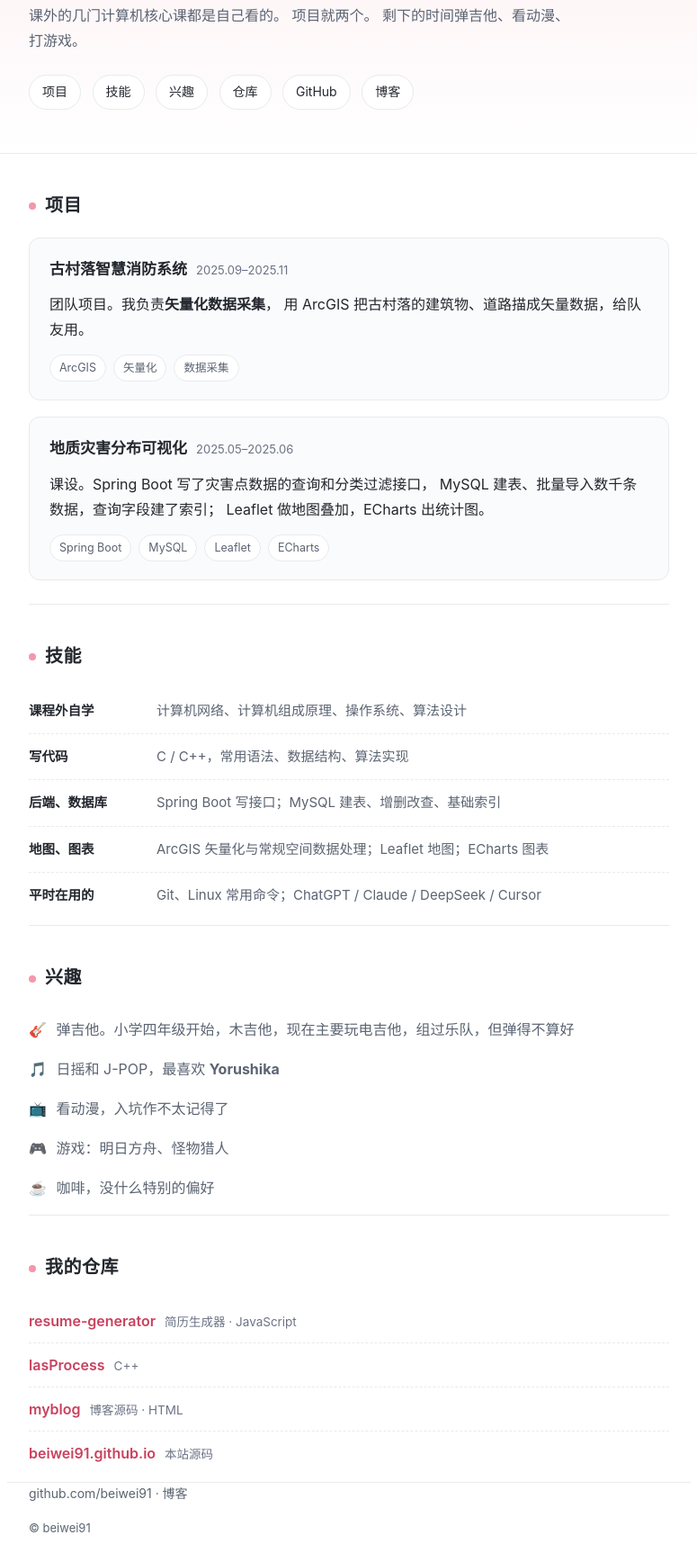
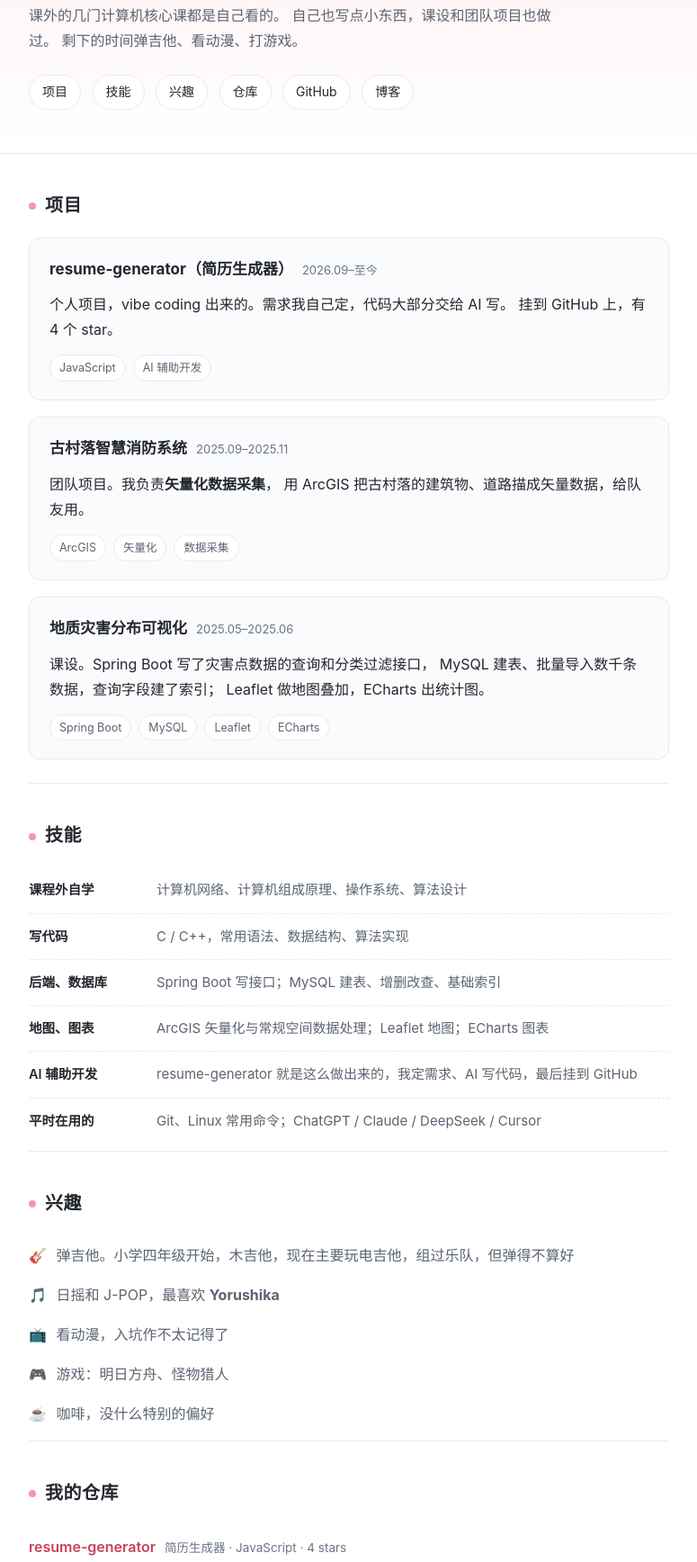
Before and after one commit to beiwei91/beiwei91.github.io, a plain HTML site: page index.html in a window 1280 px wide. Shown: the part 168-1904 px from the top of the page at 90% size, without its empty margins (252-1027 px from the left). Before the commit the page ends 1877 px from the top, so only its background shows below. Drawn offline with Linux system fonts and the light colour scheme.

Commit message:
加上 resume-generator，vibe coding 做的那个

```diff
--- a/index.html
+++ b/index.html
@@ -5,7 +5,7 @@
     <meta charset="UTF-8">
     <meta name="viewport" content="width=device-width, initial-scale=1.0">
     <title>北纬91 · beiwei91</title>
-    <meta name="description" content="beiwei91（北纬91）的主页：两个项目，一些技能，还有一些爱好。">
+    <meta name="description" content="beiwei91（北纬91）的主页：做过的东西、技能、几个爱好。">
     <meta name="author" content="beiwei91">
     <link rel="canonical" href="https://beiwei91.github.io/">
     <meta name="theme-color" content="#f596aa" media="(prefers-color-scheme: light)">
@@ -13,7 +13,7 @@
     <meta property="og:type" content="website">
     <meta property="og:locale" content="zh_CN">
     <meta property="og:title" content="北纬91 · beiwei91">
-    <meta property="og:description" content="两个项目，一些技能，还有一些爱好。">
+    <meta property="og:description" content="做过的东西、技能、几个爱好。">
     <meta property="og:url" content="https://beiwei91.github.io/">
     <link rel="icon" href="assets/favicon.svg" type="image/svg+xml">
     <link rel="stylesheet" href="assets/style.css">
@@ -28,7 +28,7 @@
             <p class="tagline">专业是地理信息科学，方向是计算机。</p>
             <p class="lede">
                 课外的几门计算机核心课都是自己看的。
-                项目就两个。
+                自己也写点小东西，课设和团队项目也做过。
                 剩下的时间弹吉他、看动漫、打游戏。
             </p>
             <nav class="hero-links" aria-label="页面导航">
@@ -46,6 +46,21 @@
 
         <section id="work">
             <h2>项目</h2>
+
+            <article class="card">
+                <div class="card-head">
+                    <h3>resume-generator（简历生成器）</h3>
+                    <span class="meta">2026.09–至今</span>
+                </div>
+                <p>
+                    个人项目，vibe coding 出来的。需求我自己定，代码大部分交给 AI 写。
+                    挂到 GitHub 上，有 4 个 star。
+                </p>
+                <ul class="tags">
+                    <li>JavaScript</li>
+                    <li>AI 辅助开发</li>
+                </ul>
+            </article>
 
             <article class="card">
                 <div class="card-head">
@@ -102,6 +117,10 @@
                     <dd>ArcGIS 矢量化与常规空间数据处理；Leaflet 地图；ECharts 图表</dd>
                 </div>
                 <div>
+                    <dt>AI 辅助开发</dt>
+                    <dd>resume-generator 就是这么做出来的，我定需求、AI 写代码，最后挂到 GitHub</dd>
+                </div>
+                <div>
                     <dt>平时在用的</dt>
                     <dd>Git、Linux 常用命令；ChatGPT / Claude / DeepSeek / Cursor</dd>
                 </div>
@@ -124,7 +143,7 @@
             <ul class="repos">
                 <li>
                     <a href="https://github.com/beiwei91/resume-generator" target="_blank" rel="noopener noreferrer">resume-generator</a>
-                    <span class="repo-desc">简历生成器 · JavaScript</span>
+                    <span class="repo-desc">简历生成器 · JavaScript · 4 stars</span>
                 </li>
                 <li>
                     <a href="https://github.com/beiwei91/lasProcess" target="_blank" rel="noopener noreferrer">lasProcess</a>
```
